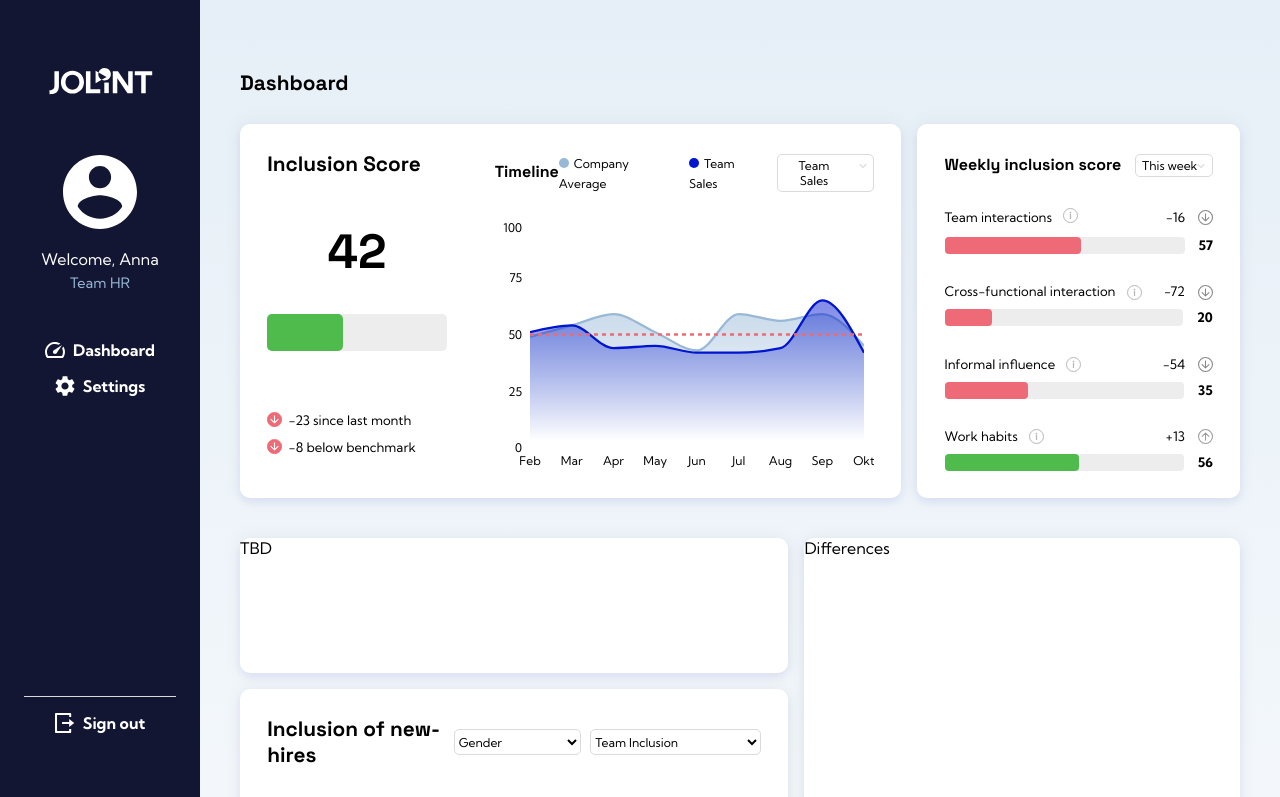
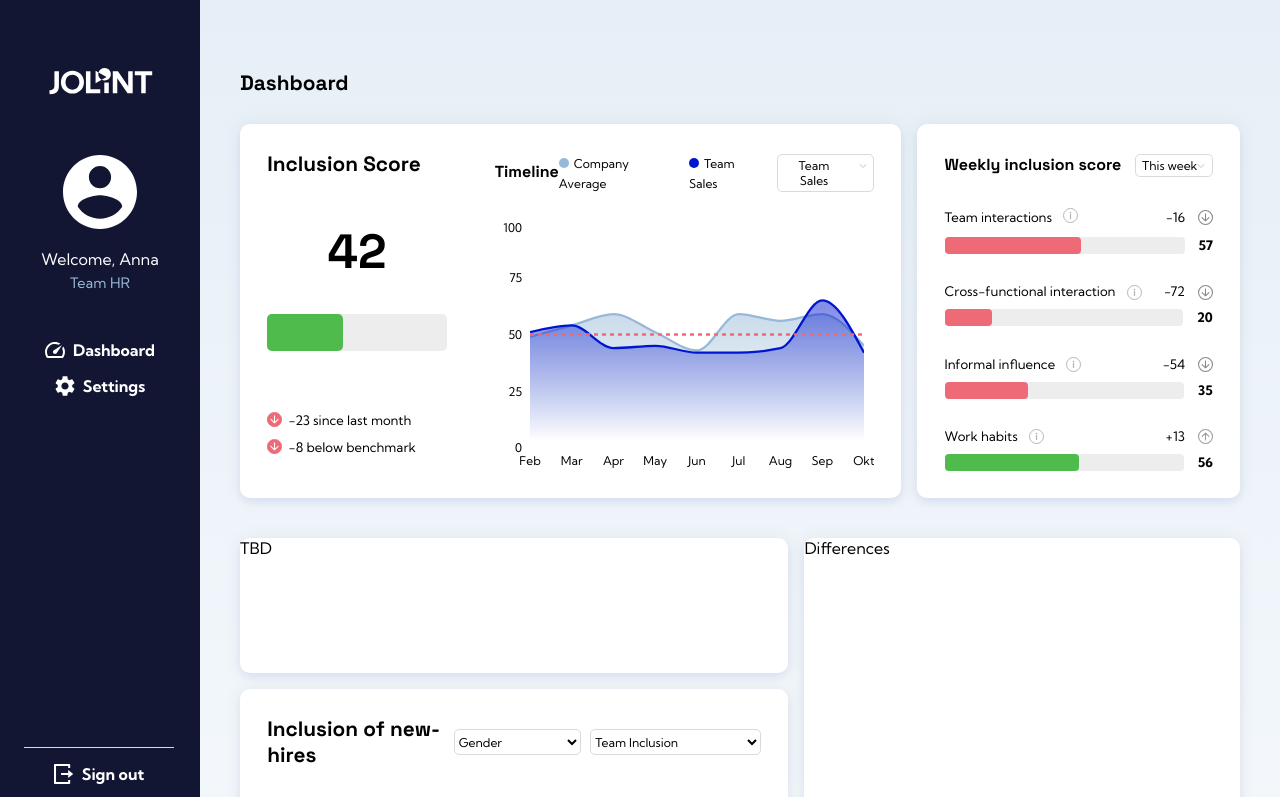
Before and after one commit to JTKsson/jolint-dashboard, a Next.js app: page / in a window 1280 px wide. Shown: the top 797 px of the page. Built offline with nearby package versions, Linux system fonts and the light colour scheme.

Commit message:
Move down signout item

```diff
--- a/src/app/components/Sidebar/sidebar.module.css
+++ b/src/app/components/Sidebar/sidebar.module.css
@@ -47,7 +47,10 @@
 .listItems > div:last-child {
   /* sign out item */
   border-top: 1px solid var(--c-mellow-gray);
-  margin: 18.75rem 1.5rem 0;
+  bottom: 1rem;
+  margin: 0 1.5rem;
+  position: absolute;
+  width: 75%;
 }
 
 @media screen and (max-width: 768px) {
@@ -73,6 +76,10 @@
     justify-content: flex-end;
   }
 
+  .buttonItem:nth-child(3) {
+    margin-bottom:  1.4rem;
+  }
+
   .userContainer {
     margin: -0.5rem 0;
   }
@@ -80,6 +87,8 @@
   .listItems > div:last-child {
     /* sign out item */
     border-top: 1px solid var(--c-mellow-gray);
-    margin: 1.5rem 0 0;
+    margin: 0;
+    position: static;
+    width: 100%;
   }
 }
```
